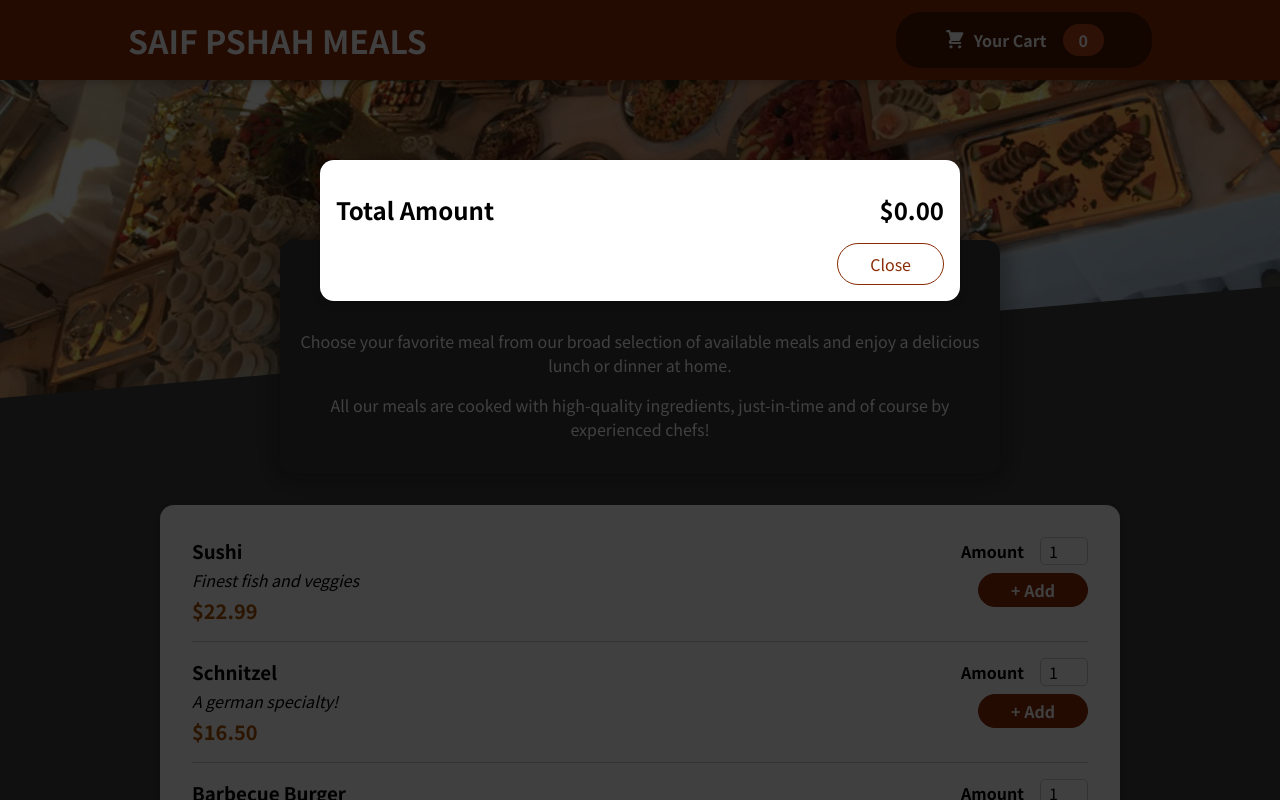
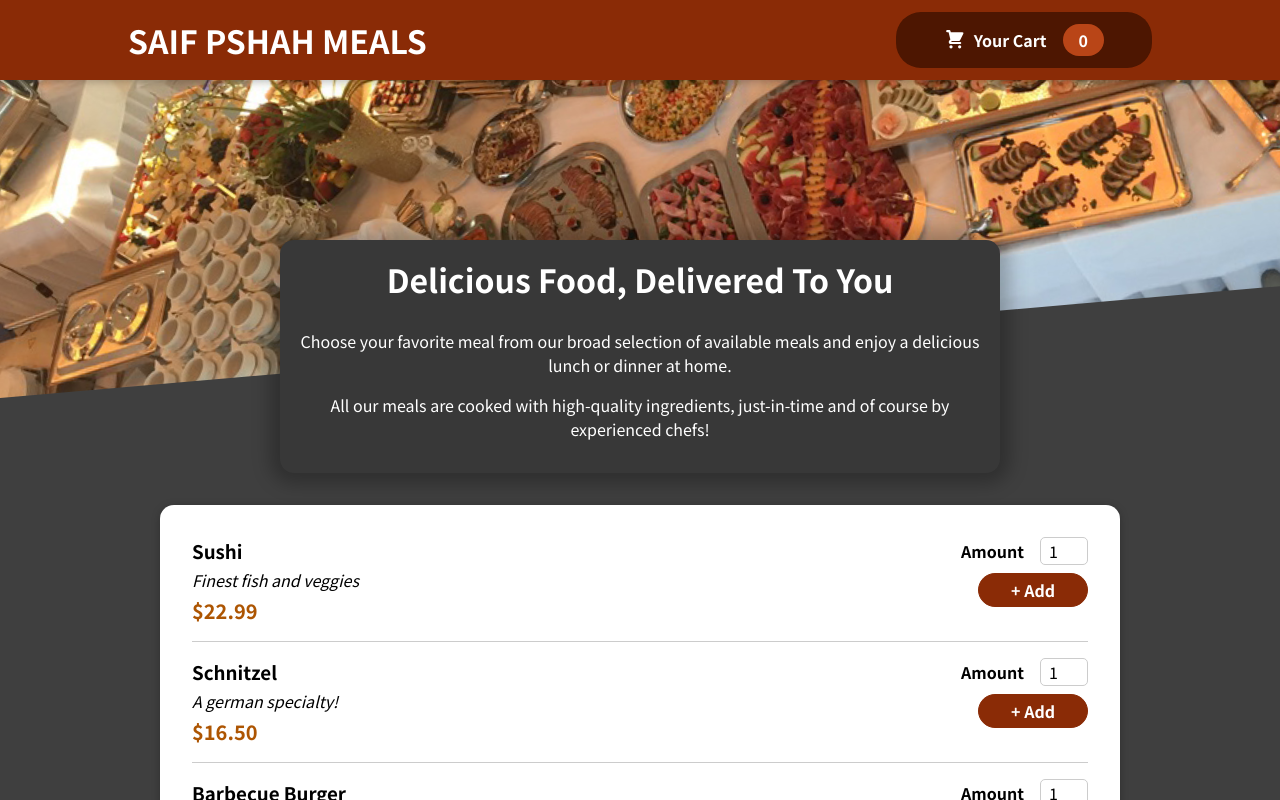
Before and after one commit to SaifPanjeshah/SAIF-PSHAH-MEALS, a React (Create React App) app: page / in a window 1280 px wide. Shown: the top 800 px of the page. Built offline with nearby package versions, Linux system fonts and the light colour scheme.

Commit message:
merged cart feature

```diff
--- a/src/App.js
+++ b/src/App.js
@@ -15,8 +15,8 @@ function App() {
   }
   return (
     <CartProvider>
-      {cartIsShown && <div> Cart...</div>}
-     <Cart />
+      {cartIsShown && <Cart onClose = {hideCartHandler}/>}
+
      <Header />
       <main>
         <Meals />
```
